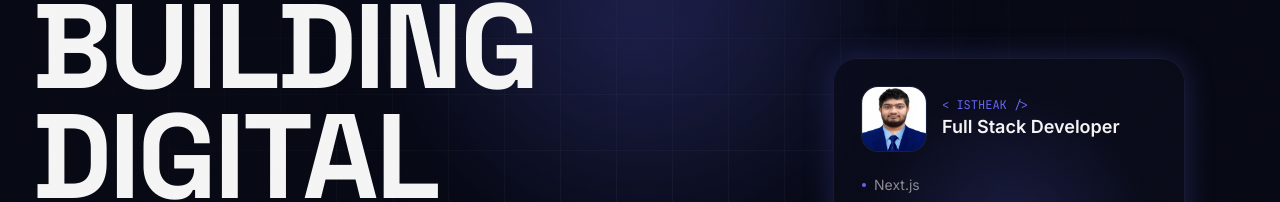
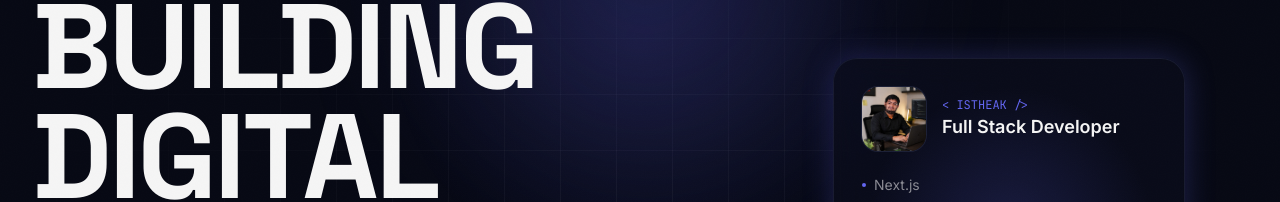
Before and after one commit to Istheaksayem/Istheak-new-portfolio, a Next.js app: page / in a window 1280 px wide. Shown: the part 186-388 px from the top of the page. Built offline with nearby package versions, Linux system fonts and the light colour scheme; no server answers.

Commit message:
feat: add profile data configuration and user profile image

```diff
--- a/src/data/profile.ts
+++ b/src/data/profile.ts
@@ -1,6 +1,6 @@
 export const profile = {
   name: "Istheak Ahmed Sayem",
-  image: "/profile.jpg",
+  image: "/sayemdev.jpeg",
   title: "MERN Stack Developer / Full-Stack Developer",
   tagline: "Building scalable, modern web applications with the MERN stack",
   bio: [
```
Also changed, not shown: public/sayemdev.jpeg (added).
